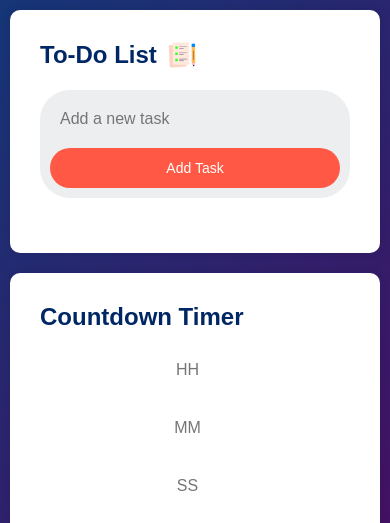
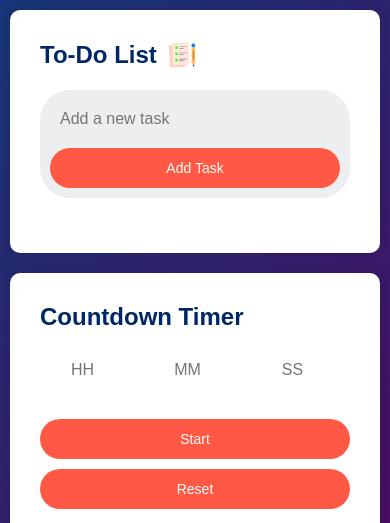
Before and after one commit to haikalrth/list-timer, a plain HTML site: page index.html in a window 390 px wide. Shown: the top 523 px of the page. Drawn offline with Linux system fonts and the light colour scheme.

Commit message:
Update style.css

```diff
--- a/style.css
+++ b/style.css
@@ -207,8 +207,7 @@ ul li span:hover {
     }
 
     .time-inputs {
-        flex-direction: column;
-        gap: 10px;
+        gap: 5px;
     }
 
     .time-inputs input {
```
